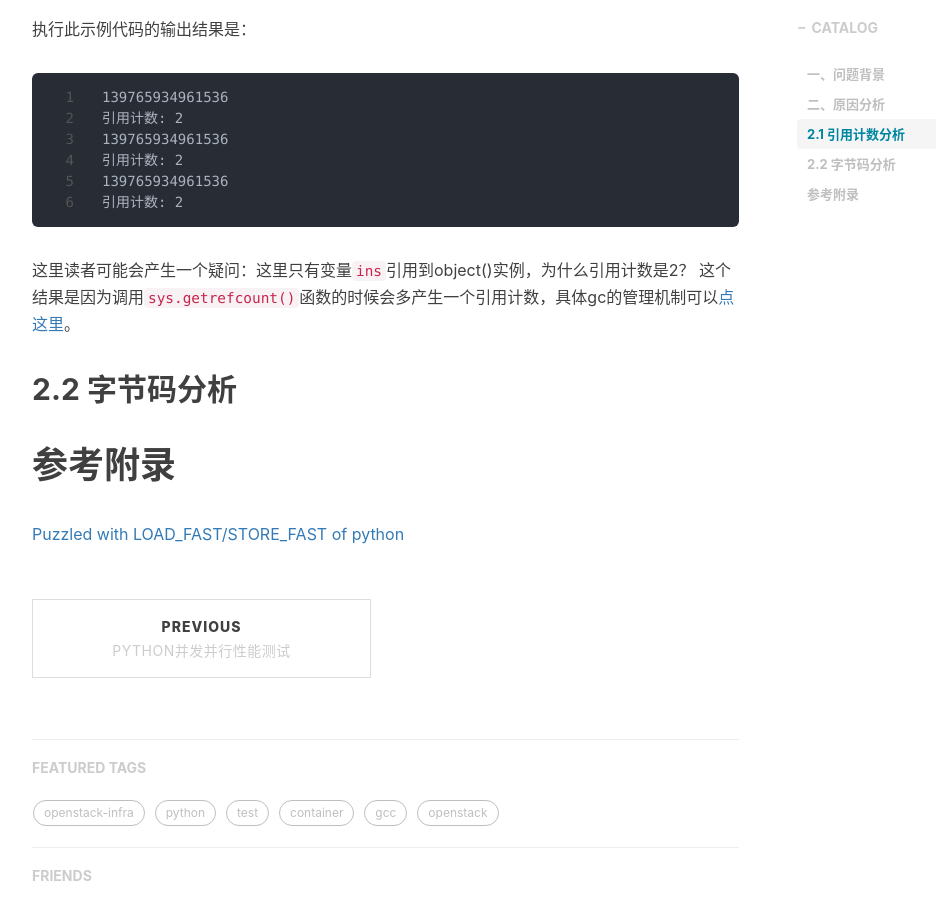
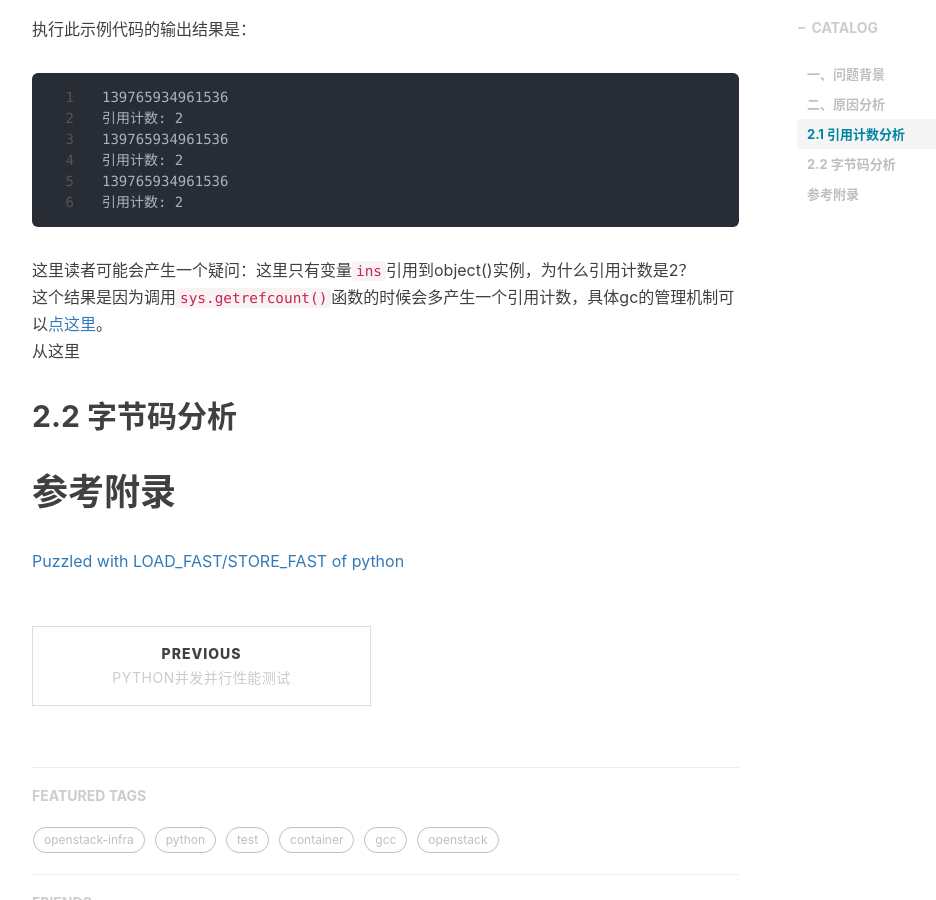
Before and after one commit to shihai1991/shihai1991.github.io, a Jekyll site: the page built from _posts/2022-06-02-python引用计数.md, in a window 1280 px wide and 900 px high, scrolled down 1724 px. Shown: the whole window, without its empty margins (233-1169 px from the left). Built offline with Jekyll 4.4.1, drawn with Linux system fonts in a browser that asks for light colours; nearby versions of some CDN libraries; comment, search, counter and statistics services are not loaded.

Commit message:
Update 2022-06-02-python引用计数.md

````diff
--- a/_posts/2022-06-02-python引用计数.md
+++ b/_posts/2022-06-02-python引用计数.md
@@ -63,6 +63,7 @@
 ```
 这里读者可能会产生一个疑问：这里只有变量`ins`引用到object()实例，为什么引用计数是2？
 这个结果是因为调用`sys.getrefcount()`函数的时候会多产生一个引用计数，具体gc的管理机制可以[点这里](https://devguide.python.org/garbage_collector/?highlight=gc)。
+从这里
 
 ## 2.2 字节码分析
 
````
